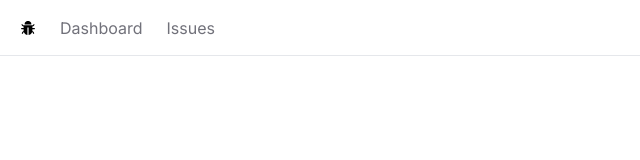
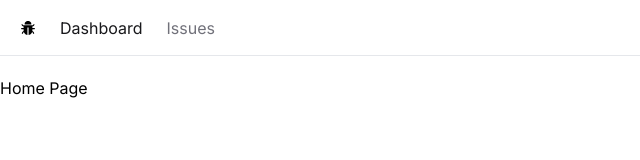
Before and after one commit to AnsisKengis/next-issue-tracker, a Next.js app: page / in a window 1280 px wide. Shown: the top 160 px of the page, without its empty margins (0-640 px from the left). Built offline with nearby package versions, Linux system fonts and the light colour scheme.

Commit message:
styling links on navbar

```diff
--- a/app/NavBar.tsx
+++ b/app/NavBar.tsx
@@ -1,8 +1,14 @@
+'use client'
+
 import Link from 'next/link'
 import React from 'react'
 import { AiFillBug } from 'react-icons/ai';
+import { usePathname } from 'next/navigation';
+import classNames from 'classnames';
 
 const NavBar = () => {
+  const currentPath = usePathname();
+
   const links = [
     { label: 'Dashboard', href: '/' },
     { label: 'Issues', href: '/issues' }
@@ -14,7 +20,11 @@
       <ul className='flex space-x-6'>
         {links.map(link => <Link
          key={link.href}
-         className='text-zinc-500 hover:text-zinc-800 transition-colors'
+         className={classNames({
+          'text-zinc-900': link.href === currentPath,
+          'text-zinc-500': link.href !== currentPath,
+          'hover:text-zinc-800 transition-colors': true,
+         })}
          href={link.href}>{link.label}</Link>)}
       </ul>
     </nav>
--- /dev/null
+++ b/app/issues/page.tsx
@@ -0,0 +1,10 @@
+import React from 'react'
+import NavBar from '../NavBar'
+
+const IssuesPage = () => {
+  return (
+    <div>IssuesPage</div>
+  )
+}
+
+export default IssuesPage
--- a/app/layout.tsx
+++ b/app/layout.tsx
@@ -1,6 +1,7 @@
 import './globals.css'
 import type { Metadata } from 'next'
 import { Inter } from 'next/font/google'
+import NavBar from './NavBar'
 
 const inter = Inter({ subsets: ['latin'] })
 
@@ -16,7 +17,9 @@
 }) {
   return (
     <html lang="en">
-      <body className={inter.className}>{children}</body>
+      <body className={inter.className}>
+        <NavBar/>
+        {children}</body>
     </html>
   )
 }
--- a/app/page.tsx
+++ b/app/page.tsx
@@ -3,6 +3,6 @@
 
 export default function Home() {
   return (
-    <NavBar/>
+    <div>Home Page</div>
   )
 }
```
